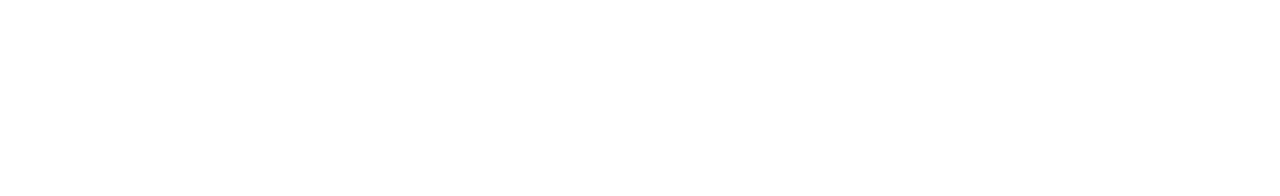
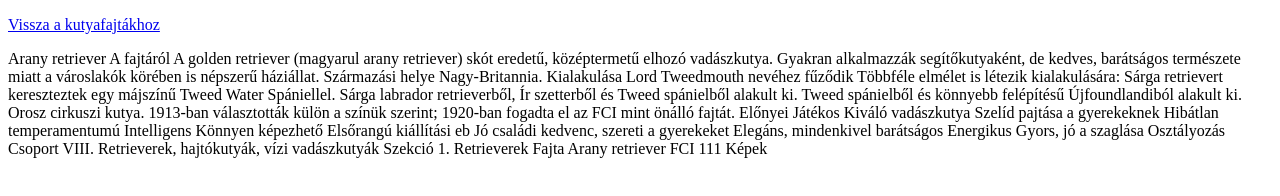
Before and after one commit to szekeres3/kutyafajtak-html, a plain HTML site: page golden-retriever.html in a window 1280 px wide. Drawn offline with Linux system fonts and the light colour scheme.

Commit message:
txt hozzaadva

```diff
--- a/golden-retriever.html
+++ b/golden-retriever.html
@@ -6,6 +6,44 @@
     <title>Arany retriever</title>
 </head>
 <body>
+    <main id="kutyaoldal">
+        <p>
+            <a href="index.html">Vissza a kutyafajtákhoz</a>
+        </p>
+        Arany retriever
+        A fajtáról
+
+        A golden retriever (magyarul arany retriever) skót eredetű, középtermetű elhozó vadászkutya. Gyakran alkalmazzák segítőkutyaként, de kedves, barátságos természete miatt a városlakók körében is népszerű háziállat.
+
+        Származási helye Nagy-Britannia. Kialakulása Lord Tweedmouth nevéhez fűződik
+
+        Többféle elmélet is létezik kialakulására:
+
+            Sárga retrievert kereszteztek egy májszínű Tweed Water Spániellel.
+            Sárga labrador retrieverből, Ír szetterből és Tweed spánielből alakult ki.
+            Tweed spánielből és könnyebb felépítésű Újfoundlandiból alakult ki.
+            Orosz cirkuszi kutya.
+
+        1913-ban választották külön a színük szerint; 1920-ban fogadta el az FCI mint önálló fajtát.
+        Előnyei
+
+            Játékos
+            Kiváló vadászkutya
+            Szelíd pajtása a gyerekeknek
+            Hibátlan temperamentumú
+            Intelligens
+            Könnyen képezhető
+            Elsőrangú kiállítási eb
+            Jó családi kedvenc, szereti a gyerekeket
+            Elegáns, mindenkivel barátságos
+            Energikus
+            Gyors, jó a szaglása
+
+        Osztályozás
+        Csoport 	VIII. Retrieverek, hajtókutyák, vízi vadászkutyák
+        Szekció 	1. Retrieverek
+        Fajta 	Arany retriever FCI 111
+        Képek</main>
 
 </body>
 </html>
```
